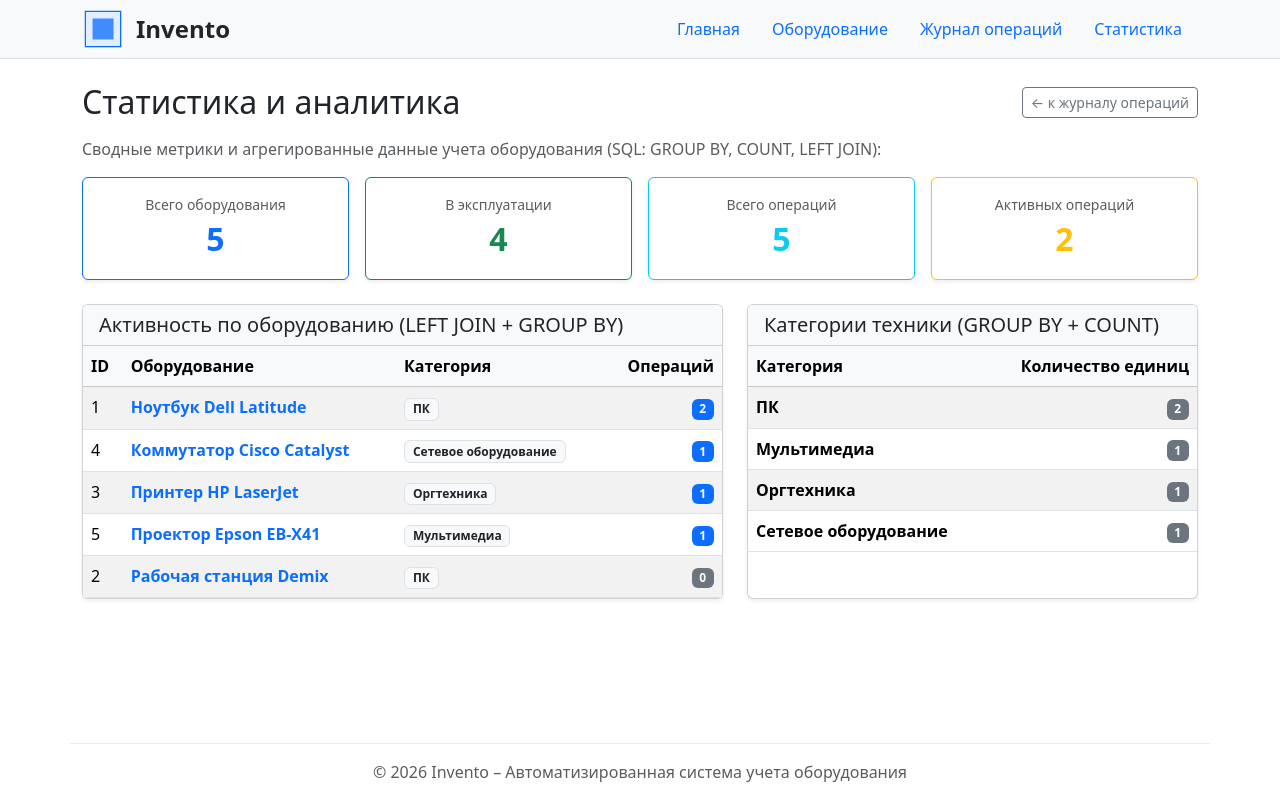
After one commit to Vladusecho/Invento, a Django app: page /operations/statistics/ in a window 1280 px wide. The commit adds this page. Run offline with Django 5.2, Linux system fonts and the light colour scheme; data comes from the database, SQL or seed files in the repository.

Commit message:
PR7: integrate SQLite queries with Django views and add statistics and search

```diff
--- a/equipment/templates/equipment/includes/equipment_card.html
+++ b/equipment/templates/equipment/includes/equipment_card.html
@@ -4,9 +4,9 @@
             <h2 class="h5 card-title mb-0">
                 {{ item.name|default:"Без названия" }}
             </h2>
-            {% if item.is_in_use %}
+            {% if item.status == "в эксплуатации" or item.is_in_use %}
                 <span class="badge bg-success">в эксплуатации</span>
-            {% elif item.is_broken %}
+            {% elif item.status == "неисправно" or item.is_broken %}
                 <span class="badge bg-danger">неисправно</span>
             {% else %}
                 <span class="badge bg-secondary">{{ item.status }}</span>
--- a/equipment/urls.py
+++ b/equipment/urls.py
@@ -7,9 +7,6 @@ app_name = "equipment"
 
 urlpatterns = [
     path("", views.equipment, name="list"),
-    path(
-        "<int:equipment_id>/",
-        views.equipment_detail,
-        name="detail",
-    ),
+    path("available/", views.available_equipment, name="available"),
+    path("<int:equipment_id>/", views.equipment_detail, name="detail"),
 ]
--- /dev/null
+++ b/operations/templates/operations/statistics.html
@@ -0,0 +1,137 @@
+{% extends "base.html" %}
+
+{% block title %}
+Статистика и аналитика – Invento
+{% endblock %}
+
+{% block content %}
+<div class="d-flex justify-content-between align-items-center mb-3">
+    <h1 class="h2 mb-0">Статистика и аналитика</h1>
+    <a href="{% url 'operations:list' %}" class="btn btn-outline-secondary btn-sm">
+        ← к журналу операций
+    </a>
+</div>
+<p class="text-muted">
+    Сводные метрики и агрегированные данные учета оборудования (SQL: GROUP BY, COUNT, LEFT JOIN):
+</p>
+
+<!-- Сводные карточки (KPI) -->
+<div class="row g-3 mb-4">
+    <div class="col-md-3">
+        <div class="card shadow-sm border-primary">
+            <div class="card-body text-center">
+                <div class="text-muted small">Всего оборудования</div>
+                <div class="fs-2 fw-bold text-primary">{{ summary.total_equipment }}</div>
+            </div>
+        </div>
+    </div>
+    <div class="col-md-3">
+        <div class="card shadow-sm border-success">
+            <div class="card-body text-center">
+                <div class="text-muted small">В эксплуатации</div>
+                <div class="fs-2 fw-bold text-success">{{ summary.in_use_equipment }}</div>
+            </div>
+        </div>
+    </div>
+    <div class="col-md-3">
+        <div class="card shadow-sm border-info">
+            <div class="card-body text-center">
+                <div class="text-muted small">Всего операций</div>
+                <div class="fs-2 fw-bold text-info">{{ summary.total_operations }}</div>
+            </div>
+        </div>
+    </div>
+    <div class="col-md-3">
+        <div class="card shadow-sm border-warning">
+            <div class="card-body text-center">
+                <div class="text-muted small">Активных операций</div>
+                <div class="fs-2 fw-bold text-warning">{{ summary.active_operations }}</div>
+            </div>
+        </div>
+    </div>
+</div>
+
+<div class="row">
+    <!-- Таблица: Операции по единицам оборудования -->
+    <div class="col-lg-7 mb-4">
+        <div class="card shadow-sm h-100">
+            <div class="card-header bg-light">
+                <h2 class="h5 mb-0">Активность по оборудованию (LEFT JOIN + GROUP BY)</h2>
+            </div>
+            <div class="card-body p-0">
+                <div class="table-responsive">
+                    <table class="table table-hover table-striped mb-0">
+                        <thead class="table-light">
+                            <tr>
+                                <th>ID</th>
+                                <th>Оборудование</th>
+                                <th>Категория</th>
+                                <th class="text-end">Операций</th>
+                            </tr>
+                        </thead>
+                        <tbody>
+                            {% for item in operations_by_equipment %}
+                                <tr>
+                                    <td>{{ item.equipment_id }}</td>
+                                    <td>
+                                        <a href="{% url 'equipment:detail' item.equipment_id %}" class="text-decoration-none fw-semibold">
+                                            {{ item.equipment_name }}
+                                        </a>
+                                    </td>
+                                    <td><span class="badge bg-light text-dark border">{{ item.category }}</span></td>
+                                    <td class="text-end">
+                                        <span class="badge {% if item.operations_count > 0 %}bg-primary{% else %}bg-secondary{% endif %}">
+                                            {{ item.operations_count }}
+                                        </span>
+                                    </td>
+                                </tr>
+                            {% empty %}
+                                <tr>
+                                    <td colspan="4" class="text-center text-muted py-3">Данные отсутствуют</td>
+                                </tr>
+                            {% endfor %}
+                        </tbody>
+                    </table>
+                </div>
+            </div>
+        </div>
+    </div>
+
+    <!-- Таблица: Оборудование по категориям -->
+    <div class="col-lg-5 mb-4">
+        <div class="card shadow-sm h-100">
+            <div class="card-header bg-light">
+                <h2 class="h5 mb-0">Категории техники (GROUP BY + COUNT)</h2>
+            </div>
+            <div class="card-body p-0">
+                <div class="table-responsive">
+                    <table class="table table-hover table-striped mb-0">
+                        <thead class="table-light">
+                            <tr>
+                                <th>Категория</th>
+                                <th class="text-end">Количество единиц</th>
+                            </tr>
+                        </thead>
+                        <tbody>
+                            {% for cat in category_stats %}
+                                <tr>
+                                    <td class="fw-semibold">{{ cat.category }}</td>
+                                    <td class="text-end">
+                                        <span class="badge bg-secondary">
+                                            {{ cat.equipment_count }}
+                                        </span>
+                                    </td>
+                                </tr>
+                            {% empty %}
+                                <tr>
+                                    <td colspan="2" class="text-center text-muted py-3">Данные отсутствуют</td>
+                                </tr>
+                            {% endfor %}
+                        </tbody>
+                    </table>
+                </div>
+            </div>
+        </div>
+    </div>
+</div>
+{% endblock %}
--- a/operations/urls.py
+++ b/operations/urls.py
@@ -7,6 +7,7 @@ app_name = "operations"
 
 urlpatterns = [
     path("", views.operations, name="list"),
+    path("statistics/", views.statistics, name="statistics"),
     path(
         "<int:operation_id>/",
         views.operation_detail,
--- a/operations/views.py
+++ b/operations/views.py
@@ -1,15 +1,37 @@
-"""Представления приложения operations."""
+"""Представления приложения operations (база данных SQLite, ПР7)."""
 
+import sqlite3
 from django.shortcuts import render
-from models.operations import find_operation_by_id
-from storage import load_employees, load_equipment, load_operations
+from db.database import get_connection
+from models.employees import Employee
+from models.equipment import Equipment
+from models.operations import Operation
 
 
 def operations(request):
-    """Отображение списка операций."""
-    equipment = load_equipment()
-    employees = load_employees()
-    operations_list = load_operations(equipment, employees)
+    """Журнал операций из SQLite с соединением таблиц (JOIN)."""
+    conn = get_connection()
+    conn.row_factory = sqlite3.Row
+    operations_list = conn.execute(
+        """
+        SELECT
+            o.id,
+            o.equipment_id,
+            o.employee_id,
+            o.operation_type,
+            o.date,
+            o.note,
+            o.is_completed,
+            e.name AS equipment_name,
+            emp.name AS employee_name
+        FROM operations o
+        JOIN equipment e ON o.equipment_id = e.id
+        LEFT JOIN employees emp ON o.employee_id = emp.id
+        ORDER BY o.date DESC, o.id DESC;
+        """
+    ).fetchall()
+    conn.close()
+
     context = {
         "operations": operations_list,
     }
@@ -20,12 +42,128 @@ def operations(request):
     )
 
 
+def statistics(request):
+    """Страница статистики учета оборудования (GROUP BY, COUNT, LEFT JOIN)."""
+    conn = get_connection()
+    conn.row_factory = sqlite3.Row
+
+    # Статистика операций по оборудованию (LEFT JOIN, GROUP BY, COUNT)
+    operations_by_equipment = conn.execute(
+        """
+        SELECT
+            e.id AS equipment_id,
+            e.name AS equipment_name,
+            e.category,
+            COUNT(o.id) AS operations_count
+        FROM equipment e
+        LEFT JOIN operations o ON e.id = o.equipment_id
+        GROUP BY e.id, e.name, e.category
+        ORDER BY operations_count DESC, e.name ASC;
+        """
+    ).fetchall()
+
+    # Статистика распределения по категориям (GROUP BY, COUNT)
+    category_stats = conn.execute(
+        """
+        SELECT
+            category,
+            COUNT(*) AS equipment_count
+        FROM equipment
+        GROUP BY category
+        ORDER BY equipment_count DESC, category ASC;
+        """
+    ).fetchall()
+
+    # Сводные агрегатные показатели (COUNT)
+    summary = conn.execute(
+        """
+        SELECT
+            (SELECT COUNT(*) FROM equipment) AS total_equipment,
+            (SELECT COUNT(*) FROM equipment
+             WHERE status = 'в эксплуатации') AS in_use_equipment,
+            (SELECT COUNT(*) FROM operations) AS total_operations,
+            (SELECT COUNT(*) FROM operations
+             WHERE is_completed = 0) AS active_operations;
+        """
+    ).fetchone()
+
+    conn.close()
+
+    context = {
+        "operations_by_equipment": operations_by_equipment,
+        "category_stats": category_stats,
+        "summary": summary,
+    }
+    return render(
+        request,
+        "operations/statistics.html",
+        context,
+    )
+
+
 def operation_detail(request, operation_id: int):
-    """Детальная карточка операции с оборудованием."""
-    equipment = load_equipment()
-    employees = load_employees()
-    operations_list = load_operations(equipment, employees)
-    op = find_operation_by_id(operations_list, operation_id)
+    """Детальная карточка операции с объединением связанных данных."""
+    conn = get_connection()
+    conn.row_factory = sqlite3.Row
+    op_row = conn.execute(
+        """
+        SELECT
+            o.id,
+            o.equipment_id,
+            o.employee_id,
+            o.operation_type,
+            o.date,
+            o.note,
+            o.is_completed,
+            e.name AS equipment_name,
+            e.serial_number AS equipment_serial_number,
+            emp.name AS employee_name,
+            emp.department AS employee_department
+        FROM operations o
+        JOIN equipment e ON o.equipment_id = e.id
+        LEFT JOIN employees emp ON o.employee_id = emp.id
+        WHERE o.id = ?;
+        """,
+        [operation_id],
+    ).fetchone()
+    conn.close()
+
+    if op_row is None:
+        return render(
+            request,
+            "operations/operation_detail.html",
+            {"operation": None},
+            status=404,
+        )
+
+    eq = Equipment(
+        equipment_id=op_row["equipment_id"],
+        name=op_row["equipment_name"],
+        category="",
+        model="",
+        serial_number=op_row["equipment_serial_number"],
+        location="",
+    )
+    emp = (
+        Employee(
+            employee_id=op_row["employee_id"],
+            name=op_row["employee_name"],
+            department=op_row["employee_department"],
+            email="",
+        )
+        if op_row["employee_id"]
+        else None
+    )
+    op = Operation(
+        operation_id=op_row["id"],
+        equipment=eq,
+        employee=emp,
+        operation_type=op_row["operation_type"],
+        date=op_row["date"],
+        note=op_row["note"],
+    )
+    op.is_completed = bool(op_row["is_completed"])
+
     context = {
         "operation": op,
     }
@@ -33,5 +171,5 @@ def operation_detail(request, operation_id: int):
         request,
         "operations/operation_detail.html",
         context,
-        status=404 if op is None else 200,
+        status=200,
     )
--- a/templates/includes/navigation.html
+++ b/templates/includes/navigation.html
@@ -2,4 +2,5 @@
     <a class="nav-link px-3" href="{% url 'homepage:index' %}">Главная</a>
     <a class="nav-link px-3" href="{% url 'equipment:list' %}">Оборудование</a>
     <a class="nav-link px-3" href="{% url 'operations:list' %}">Журнал операций</a>
+    <a class="nav-link px-3" href="{% url 'operations:statistics' %}">Статистика</a>
 </nav>
```
Also changed, not shown: equipment/templates/equipment/available.html (added, +66 -0 lines), equipment/templates/equipment/equipment_list.html (+8 -3 lines), equipment/views.py (+88 -8 lines), operations/templates/operations/operations_list.html (+10 -5 lines), tests/test_db.py (added, +48 -0 lines), tests/test_views.py (+35 -1 lines), README.md.
